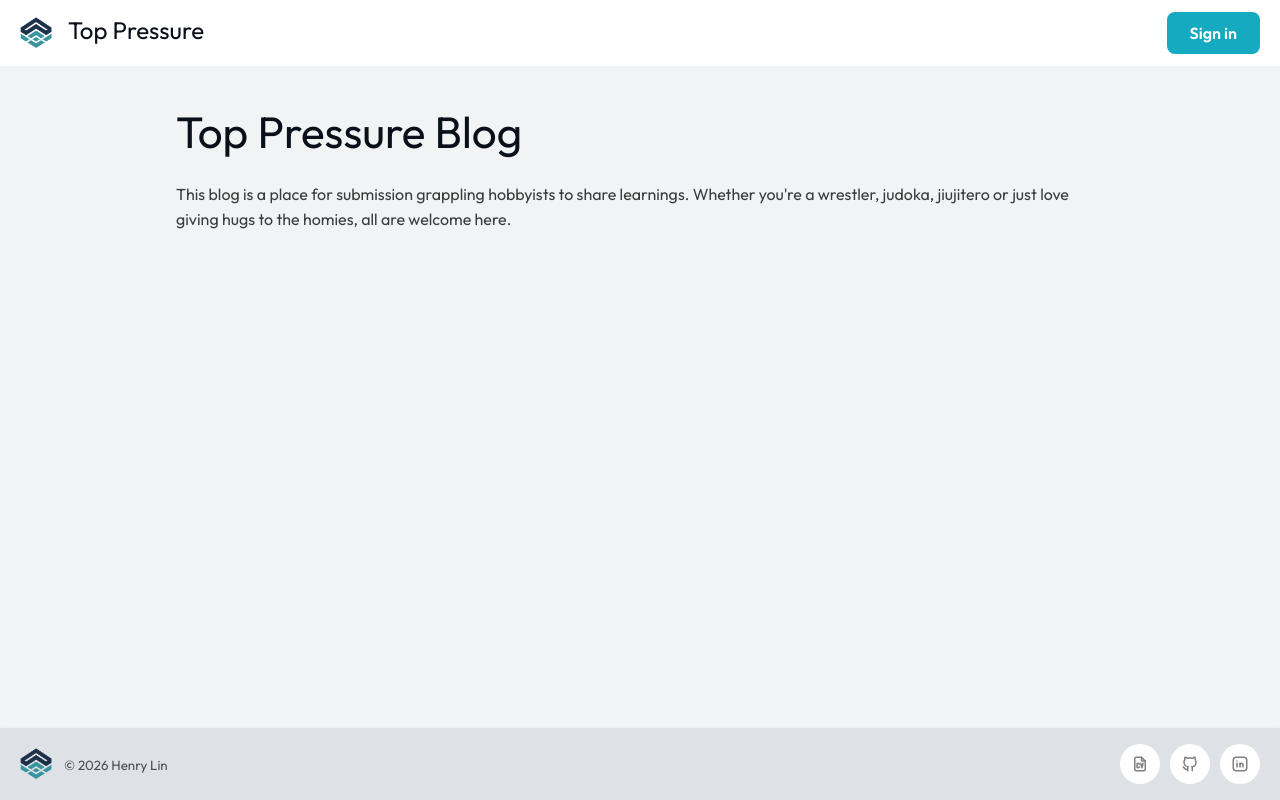
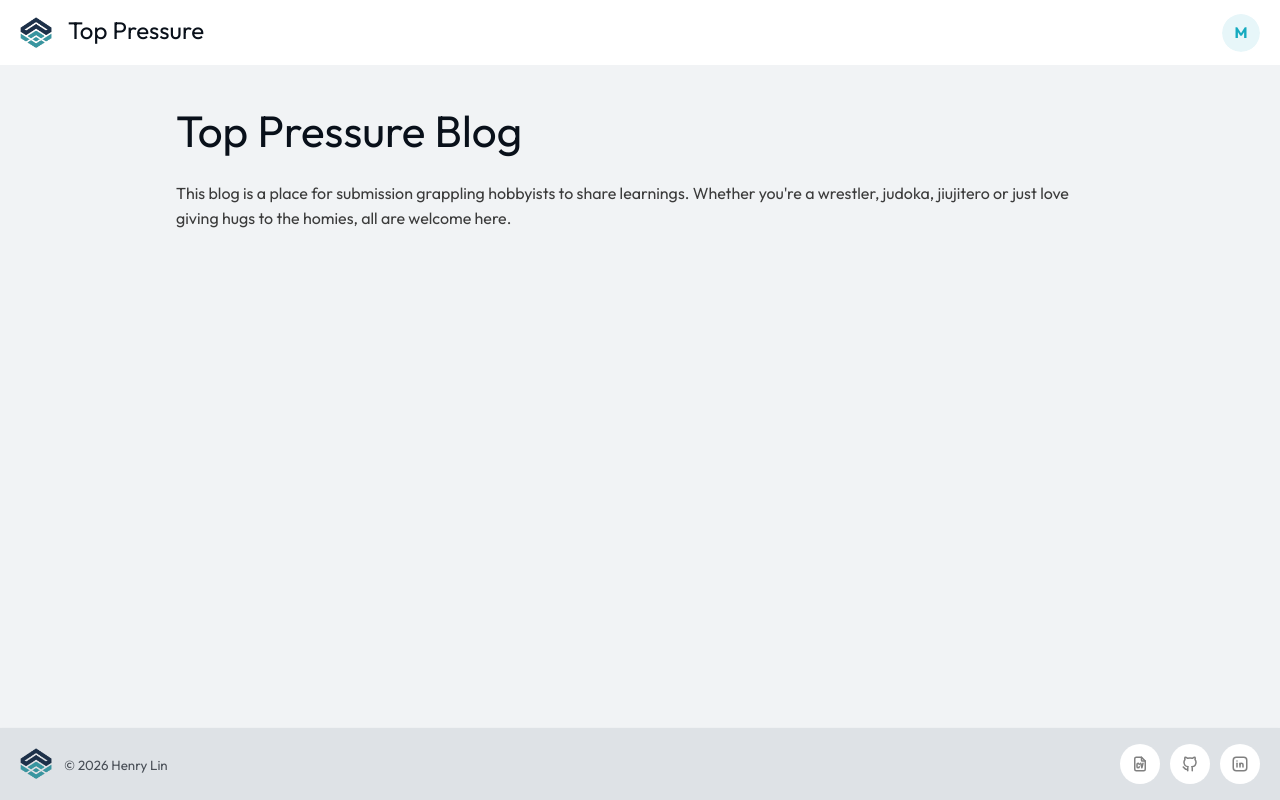
Before and after one commit to henrylin03/top-pressure-blog--FE, a React (Vite) app: page / in a window 1280 px wide. Built offline with nearby package versions, Linux system fonts and the light colour scheme; no server answers; a web font is replaced by a local one.

Commit message:
feat(ProfileMenu): add dropdown menu on click of user's avatar

```diff
--- a/src/components/Header/Header.tsx
+++ b/src/components/Header/Header.tsx
@@ -2,7 +2,7 @@ import { Box, Group } from "@mantine/core";
 import { Link } from "@tanstack/react-router";
 import logo from "/images/logo.png";
 import styles from "./Header.module.css";
-import SignInButton from "./SignInButton";
+import ProfileMenu from "./ProfileMenu/ProfileMenu";
 
 const Header = () => (
 	<Box component="header" className={styles.header}>
@@ -15,7 +15,8 @@ const Header = () => (
 			<img src={logo} loading="eager" alt="logo" width="32" height="32" />
 			<h1 className={styles.title}>Top Pressure</h1>
 		</Group>
-		<SignInButton />
+		{/* <SignInButton /> */}
+		<ProfileMenu username={"mock-user"} email={"mock.user@gmail.com"} />
 	</Box>
 );
 
--- /dev/null
+++ b/src/components/Header/ProfileMenu/ProfileMenu.tsx
@@ -0,0 +1,36 @@
+import { Avatar, Menu, UnstyledButton } from "@mantine/core";
+import { forwardRef } from "react";
+
+interface ProfileButtonProps extends React.ComponentPropsWithoutRef<"button"> {
+	username: string;
+	email: string;
+}
+
+const ProfileButton = forwardRef<HTMLButtonElement, ProfileButtonProps>(
+	({ username, email, ...others }: ProfileButtonProps, ref) => (
+		<UnstyledButton ref={ref} {...others}>
+			<Avatar color="cyan" radius="xl">
+				{username[0].toUpperCase()}
+			</Avatar>
+		</UnstyledButton>
+	),
+);
+
+const ProfileMenu = ({
+	username,
+	email,
+}: {
+	username: string;
+	email: string;
+}) => (
+	<Menu withArrow>
+		<Menu.Target>
+			<ProfileButton username={username} email={email} />
+		</Menu.Target>
+		<Menu.Dropdown>
+			<Menu.Item>Log out</Menu.Item>
+		</Menu.Dropdown>
+	</Menu>
+);
+
+export default ProfileMenu;
```
Also changed, not shown: src/components/Header/ProfileMenu/ProfileMenu.module.css (added).
